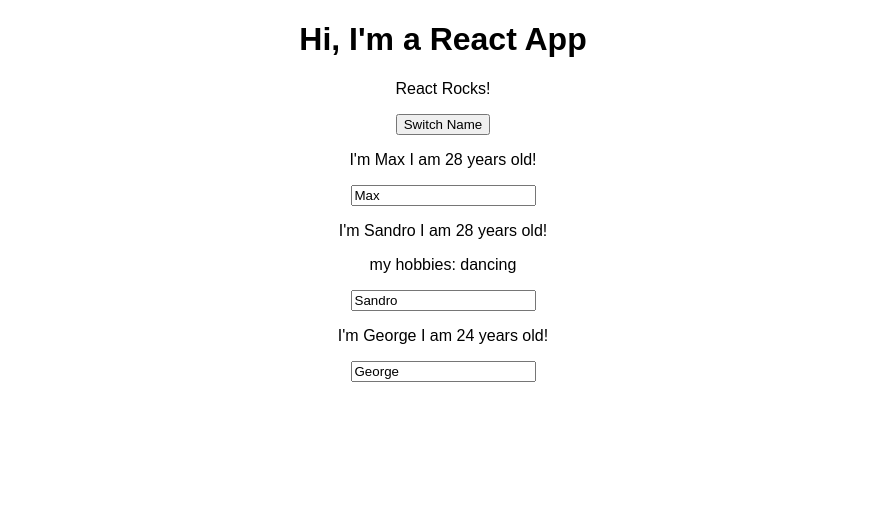
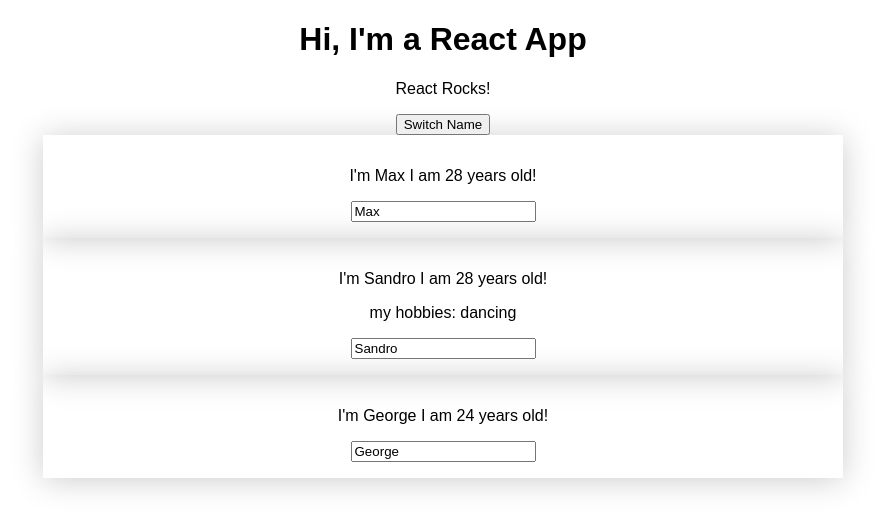
Before and after one commit to George1Meshveliani/weight-control-app, a React (Create React App) app: page / in a window 1280 px wide. Shown: the top 530 px of the page, without its empty margins (197-1082 px from the left). Built offline with nearby package versions, Linux system fonts and the light colour scheme.

Commit message:
Create Person Style

```diff
--- a/src/App.js
+++ b/src/App.js
@@ -2,6 +2,7 @@ import React, { Component } from 'react';
 //import logo from './logo.svg';
 import './App.css';
 import Person from './Person/Person';
+
 
 class App extends Component {
   state = {
--- /dev/null
+++ b/src/Person/Person.css
@@ -0,0 +1,8 @@
+.Person {
+    width: 60%;
+    margin: auto;
+    border: 1px sold #eee;
+    box-shadow: 0 2px 30px #ccc;
+    padding: 16px;
+    text-align: center;
+}
--- a/src/Person/Person.js
+++ b/src/Person/Person.js
@@ -1,8 +1,9 @@
 import React from 'react';
+import './Person.css';
 
 const person = (props) => {
     return (
-    <div>
+    <div className="Person">
     <p onClick={props.click}>I'm {props.name} I am {props.age} years old!</p>
     <p>{props.children}</p>
     <input type="text" onChange={props.changed} value={props.name} />
```
